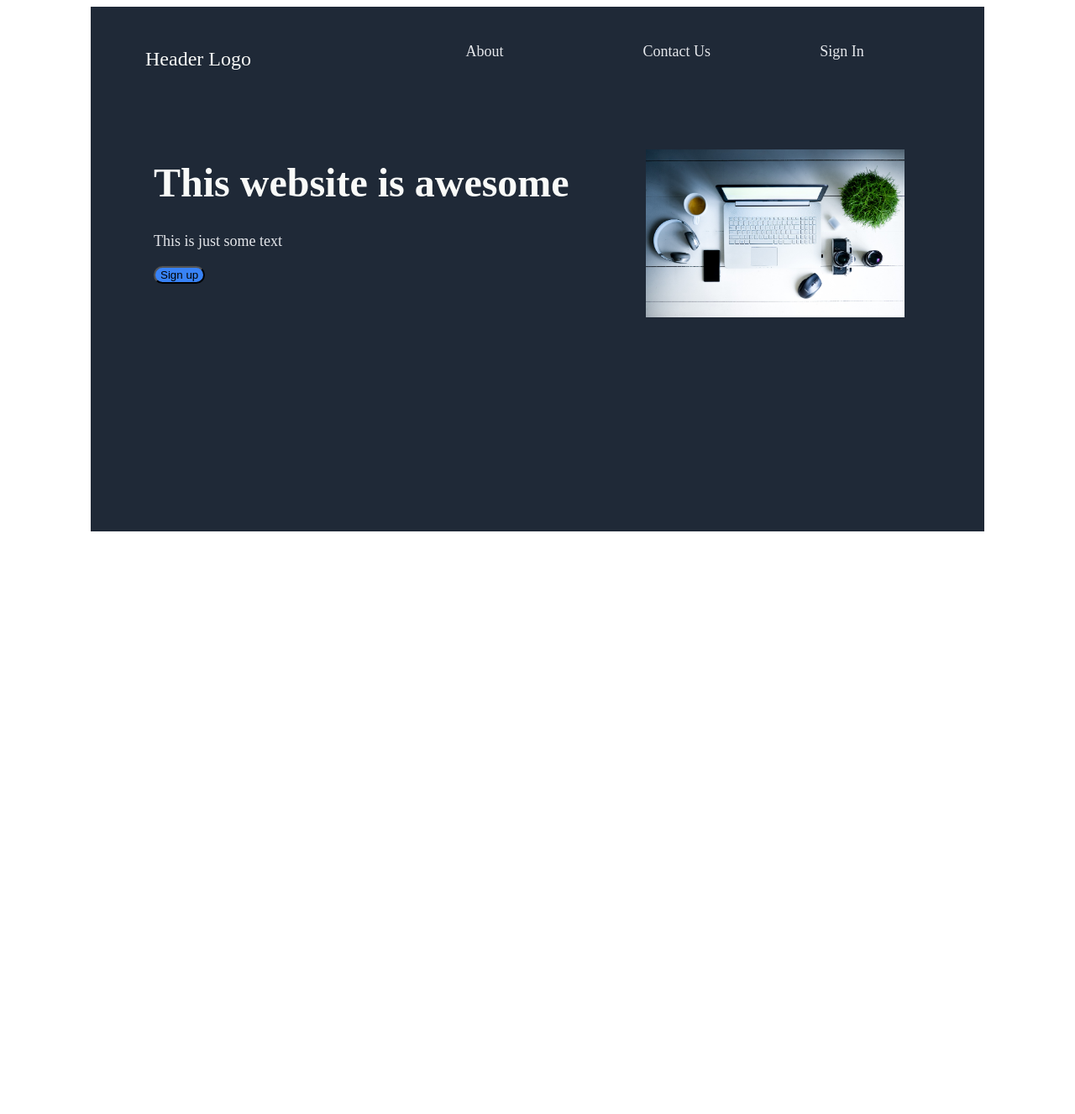
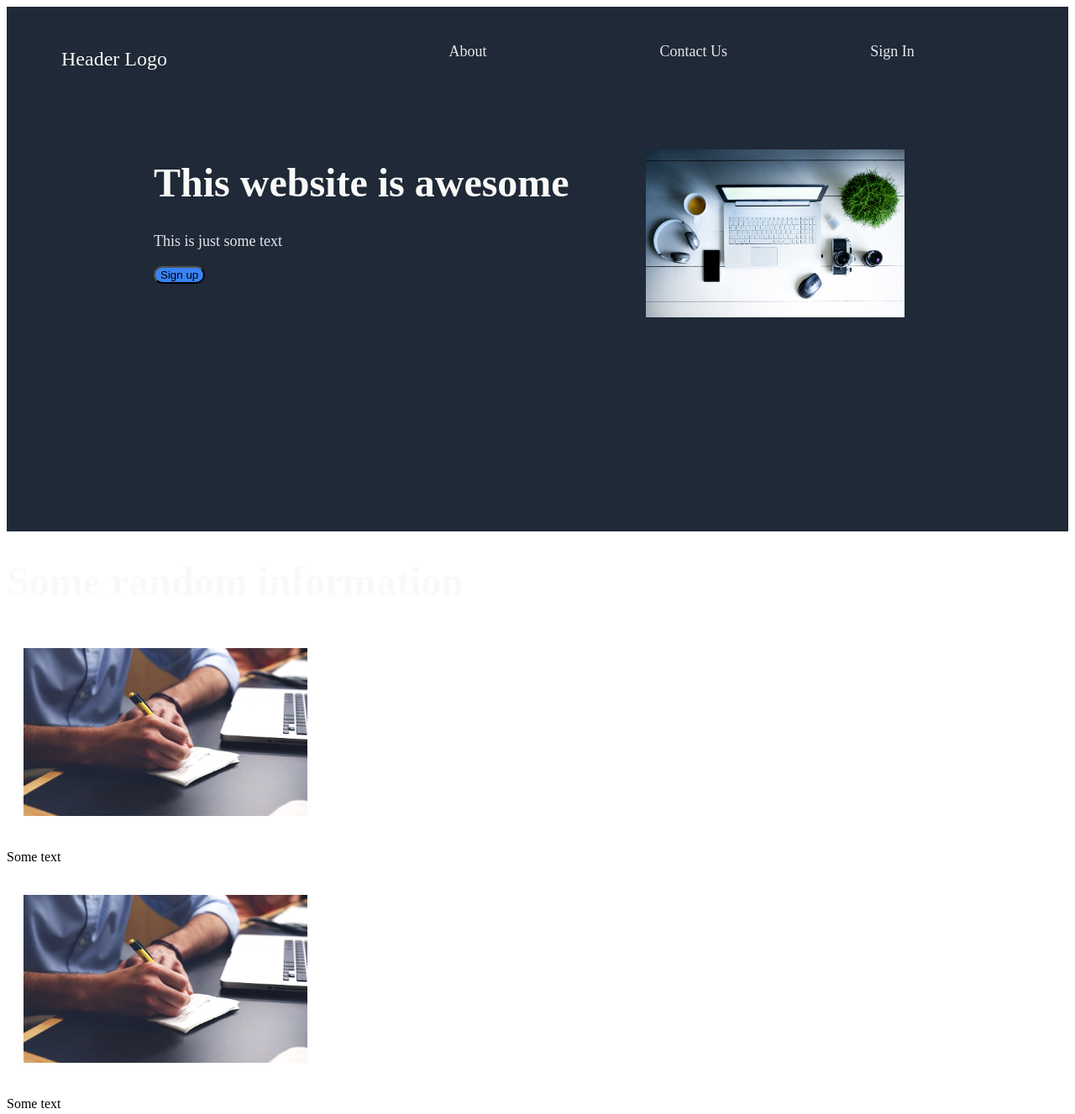
Before and after one commit to shalommupfiga/landing_page_trial, a plain HTML site: page index.html in a window 1280 px wide. Shown: the whole page at 84% size. Before the commit the page ends 800 px from the top, so only its background shows below. Drawn offline with Linux system fonts and the light colour scheme.

Commit message:
Saving changes

```diff
--- a/index.html
+++ b/index.html
@@ -27,6 +27,13 @@
             </div>
         </div>
     </header>
+    <div class="main">
+        <h1>Some random information</h1>
+        <div><img src="man-593333_1920.jpg"><p>Some text</p></div>
+        <div><img src="man-593333_1920.jpg"><p>Some text</p></div>
+
+
+    </div>
 
 </body>
 </html>
--- a/style.css
+++ b/style.css
@@ -3,8 +3,7 @@
     color: #E5E7EB;
     font-size: 18px;
     padding: 25px;
-    margin-left: 100px;
-    margin-right: 100px;
+
 }
 
 nav{
@@ -25,6 +24,8 @@ h1{
     padding: 50px;
     display: flex;
     justify-content: center;
+    margin-left: 100px;
+    margin-right: 100px;
 
 }
 .item {
```
